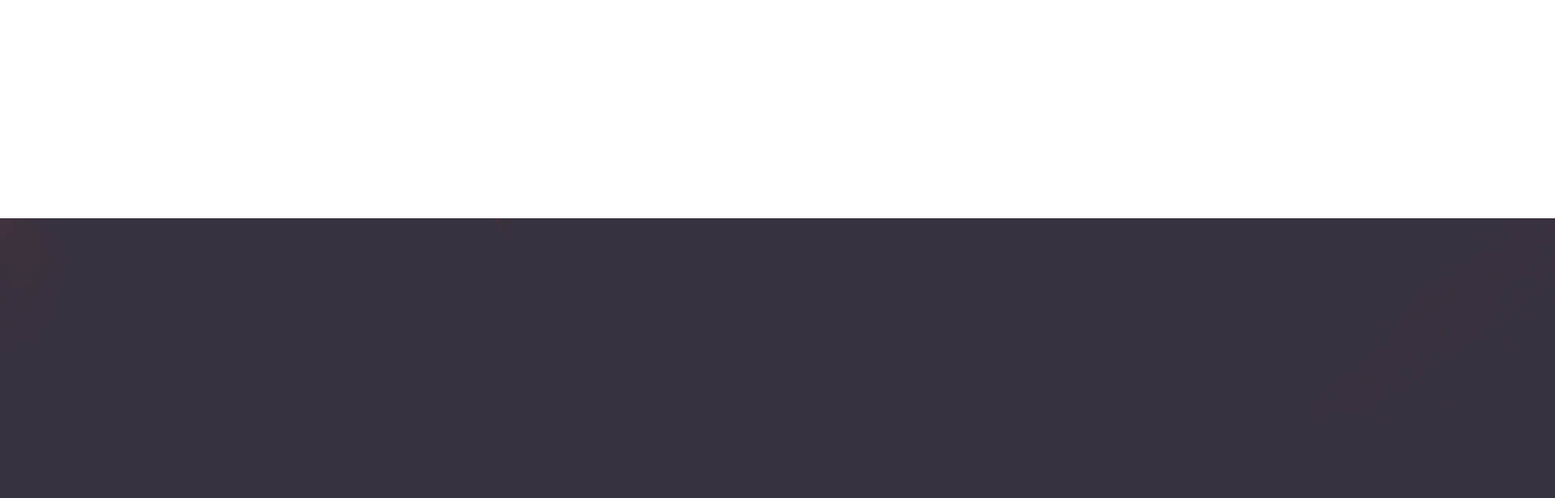
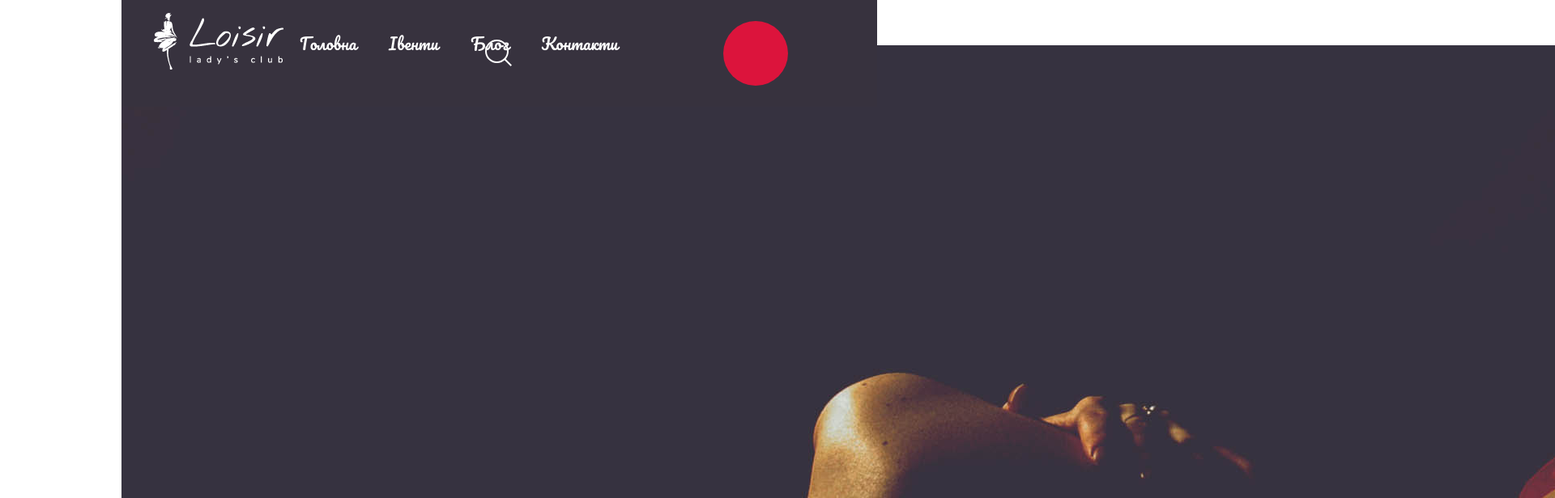
Before and after one commit to a-ocherednikov/loisirclub_V1, a plain HTML site: page index.html in a window 1280 px wide. Shown: the top 616 px of the page at 81% size, 1920 px wide, since content can reach past the window. Drawn offline with Linux system fonts and the light colour scheme.

Commit message:
Add Css V1

```diff
--- a/css/index.css
+++ b/css/index.css
@@ -2,11 +2,11 @@
 @import url('https://fonts.googleapis.com/css2?family=Pacifico&family=Red+Hat+Display:ital,wght@0,400;0,700;1,400&display=swap');
 
 :root {
-    --main-font-family: 'Pacifico', cursive;
-    --primary-font-family: 'Red Hat Display', sans-serif;
-    --main-color: #37323E;
-    --primary-black: #000000;
-    --primary-white: #FFFFFF;
+    --primary-font: 'Pacifico', cursive;
+    --secondary-font: 'Red Hat Display', sans-serif;
+    --primary-color: #37323E;
+    --secondary-a: #000000;
+    --secondary-b: #FFFFFF;
 }
 * {
     margin: 0;
@@ -14,18 +14,48 @@
 }
 
 body {
-    max-width: 900px;
+    max-width: 980px;
+    margin: auto;
 }
+
 /*Header*/
+header {
+    display: block;
+    height: auto;
+    width: auto;
+    position: fixed;
+    background-color: var(--primary-color);
+}
+
+}
+.logo {
+    display: inline-flex;
+    width: auto;
+    height: auto;
+    max-width: 160px;
+}
 header .menu {
     list-style-type: none;
+    display: flex;
+    justify-content: space-around;
+    flex: 1;
+    flex-direction: row;
 }
-
+ul {
+    display:block;
+    margin-block-start: 1em;
+    margin-block-end: 1em;
+    margin-inline-start: 0px;
+    margin-inline-end: 0px;
+    padding-inline-start: 40px;
+ }
 header .menu a {
     text-decoration: none;
-    font-family: var(--main-font-family);
+    font-family: var(--primary-font);
     font-size: 20px;
-    color: var(--primary-white);
+    color: var(--secondary-b);
+    padding: 20px;
+    display: inline-block;
 }
 
 @media (min width: 600px) {
@@ -38,7 +68,7 @@ header .menu a {
         display:flex;
         flex-direction: row;
         flex: 1;
-        align-items: center;}
+        align-items: right;}
 }
 
 carousel-item-active {
@@ -47,6 +77,6 @@ carousel-item-active {
     background-position: 800px;
 }
 h1 {
-    font-family: var(--main-font-family);
-    color: var(--primary-white);
+    font-family: var(--primary-font);
+    color: var(--secondary-b);
 }
--- /dev/null
+++ b/css/search-bar.css
@@ -0,0 +1,115 @@
+.search-bar {
+    display: flex;
+    margin: auto;
+    top: 0;
+    left: 0;
+    right: 0;
+    bottom: 0;
+    width: 300px;
+    height: 100px;
+.search {
+    position: inline-flex;
+    margin: auto;
+    top: 0;
+    right: 0;
+    bottom: 0;
+    left: 0;
+    width: 80px;
+    height: 80px;
+    background: crimson;
+    border-radius: 50%;
+    transition: all 1s;
+    z-index: 4;
+    &:hover {
+      cursor: pointer;
+    }
+    &::before {
+      content: "";
+      position: absolute;
+      margin: auto;
+      top: 22px;
+      right: 0;
+      bottom: 0;
+      left: 22px;
+      width: 12px;
+      height: 2px;
+      background: white;
+      transform: rotate(45deg);
+      transition: all .5s;
+    }
+    &::after {
+      content: "";
+      position: absolute;
+      margin: auto;
+      top: -5px;
+      right: 0;
+      bottom: 0;
+      left: -5px;
+      width: 25px;
+      height: 25px;
+      border-radius: 50%;
+      border: 2px solid white;
+      transition: all .5s;
+    }
+  }
+  input {
+    font-family: var(--secondary-font);
+    position: absolute;
+    margin: auto;
+    top: 0;
+    right: 0;
+    bottom: 0;
+    left: 0;
+    width: 50px;
+    height: 50px;
+    outline: none;
+    border: none;
+    // border-bottom: 1px solid rgba(255, 255, 255, 0.2);
+    background: crimson;
+    color: white;
+    text-shadow: 0 0 10px crimson;
+    padding: 0 80px 0 20px;
+    border-radius: 30px;
+    box-shadow: 0 0 25px 0 crimson,
+                0 20px 25px 0 rgba(0, 0, 0, 0.2);
+    // box-shadow: inset 0 0 25px 0 rgba(0, 0, 0, 0.5);
+    transition: all 1s;
+    opacity: 0;
+    z-index: 5;
+    font-weight: bolder;
+    letter-spacing: 0.1em;
+    &:hover {
+      cursor: pointer;
+    }
+    &:focus {
+      width: 300px;
+      opacity: 1;
+      cursor: text;
+    }
+    &:focus ~ .search {
+      right: -250px;
+      background: #151515;
+      z-index: 6;
+      &::before {
+        top: 0;
+        left: 0;
+        width: 25px;
+      }
+      &::after {
+        top: 0;
+        left: 0;
+        width: 25px;
+        height: 2px;
+        border: none;
+        background: white;
+        border-radius: 0%;
+        transform: rotate(-45deg);
+      }
+    }
+    &::placeholder {
+      color: white;
+      opacity: 0.5;
+      font-weight: bolder;
+    }
+  }
+}
--- a/index.html
+++ b/index.html
@@ -6,28 +6,30 @@
     <meta name="viewport" content="width=device-width, initial-scale=1.0">
     <title>Loisir Club</title>
     <link rel="stylesheet" href="css/index.css">
+    <link rel="stylesheet" href="css/search-bar.css">
 </head>
 
 <body>
-    <header>
+    <header id="home">
         <nav>
-            <div class="logo"><img src="img/loisir-club-logo_white.png" alt="loisir club логотип"></div>
             <ul class="menu">
-                <li><a href="#home">Головна</a></li>
-                <li><a href="ivents.html">Івенти</a></li>
-                <li><a href="blog.html">Блог</a></li>
-                <li><a href="contacts.html">Контакти</a></li>
+                <li class="logo"><img src="img/loisir-club-logo_white.png" alt="loisir club логотип"></li>
+                <li class="item"><a href="#home" class="active">Головна</a></li>
+                <li class="item"><a href="ivents.html">Івенти</a></li>
+                <li class="item"><a href="blog.html">Блог</a></li>
+                <li class="item"><a href="contacts.html">Контакти</a></li>
+                <li class="search-bar"><input type="text" placeholder="Search..."><div class="search"></div></li>
             </ul>
         </nav>
-        <h1> Ідея клубу дуже проста, але така важлива для сучасної леді</h1>
+    </header>
+    <main>
+<!-- Carousel Item -->
+    <h1> Ідея клубу дуже проста, але така важлива для сучасної леді</h1>
         <div class="carousel-slider">
             <div class="carousel-item-active">
                 <img src="img/top-slide-girl.jpg" alt="слайдер з дівчиною">
             </div>
         </div>
-    </header>
-    <main>
-
         <h2>Про що цей клуб?</h2>
 
         <div class="top-section">
```
